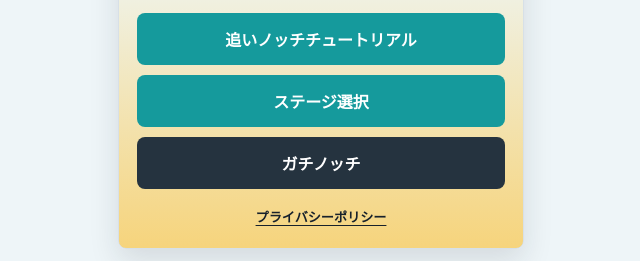
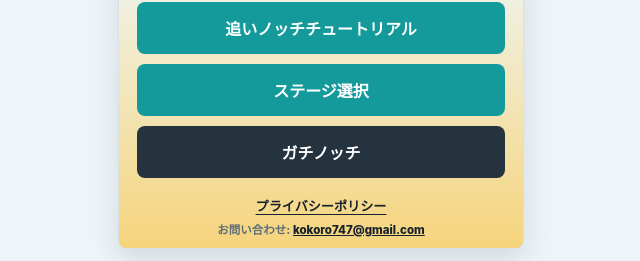
Before and after one commit to kokoro351/cat-CRANE-game, a website: page index.html in a window 1280 px wide. Shown: the part 539-800 px from the top of the page, without its empty margins (319-959 px from the left). Drawn offline with Linux system fonts and the light colour scheme.

Commit message:
Add visible support contact information

```diff
--- a/index.html
+++ b/index.html
@@ -34,7 +34,10 @@
             <button id="stage-button" type="button">ステージ選択</button>
             <button id="hard-mode-button" class="hard-mode-entry" type="button">ガチノッチ</button>
           </div>
-          <a class="privacy-link" href="privacy.html">プライバシーポリシー</a>
+          <div class="support-links">
+            <a class="privacy-link" href="privacy.html">プライバシーポリシー</a>
+            <p>お問い合わせ: <a href="mailto:kokoro747@gmail.com">kokoro747@gmail.com</a></p>
+          </div>
         </div>
 
         <div id="stage-screen" class="screen hidden">
--- a/styles.css
+++ b/styles.css
@@ -217,6 +217,24 @@ button:active {
   font-weight: 800;
   text-decoration: underline;
   text-underline-offset: 3px;
+}
+
+.support-links {
+  display: grid;
+  gap: 6px;
+  justify-items: center;
+  color: var(--muted);
+  font-size: 0.72rem;
+  font-weight: 800;
+  text-align: center;
+}
+
+.support-links p {
+  margin: 0;
+}
+
+.support-links a {
+  color: var(--ink);
 }
 
 .secondary {
```
Also changed, not shown: privacy.html (+3 -2 lines), 1 other file.
